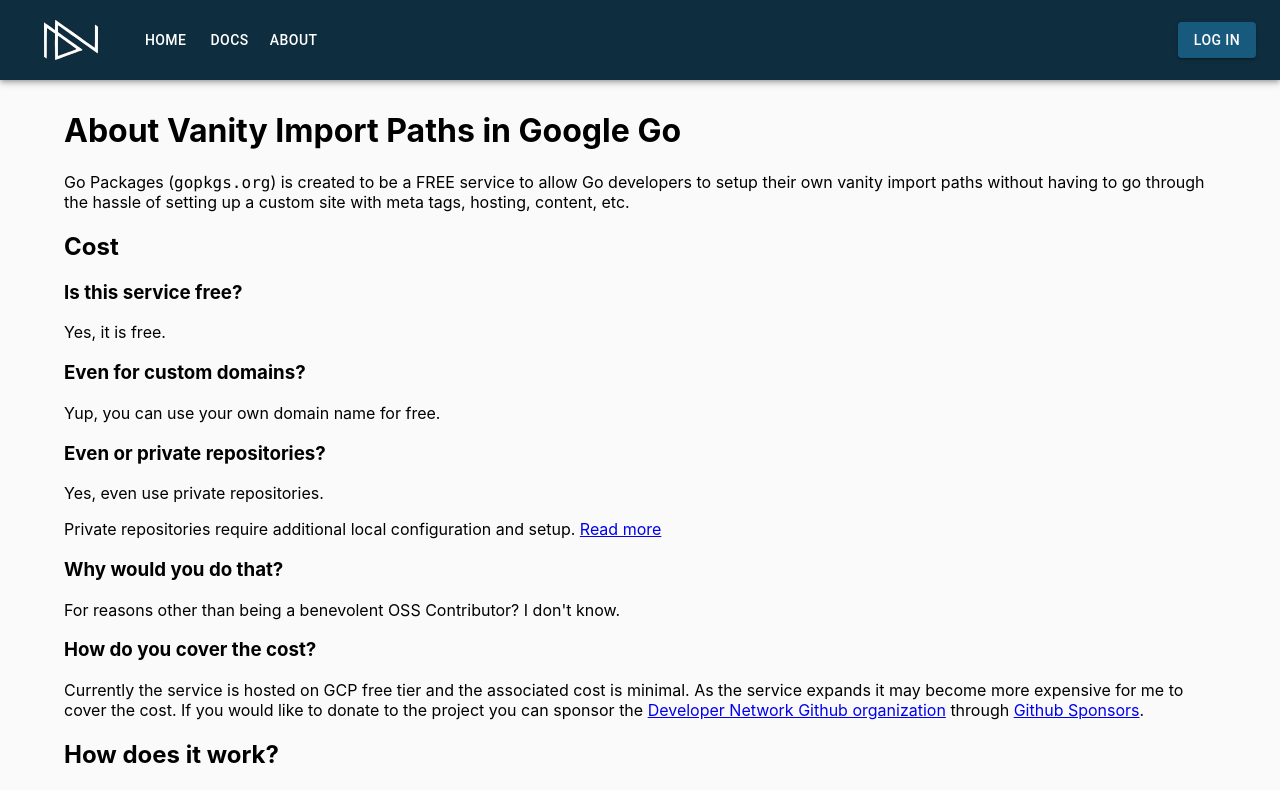
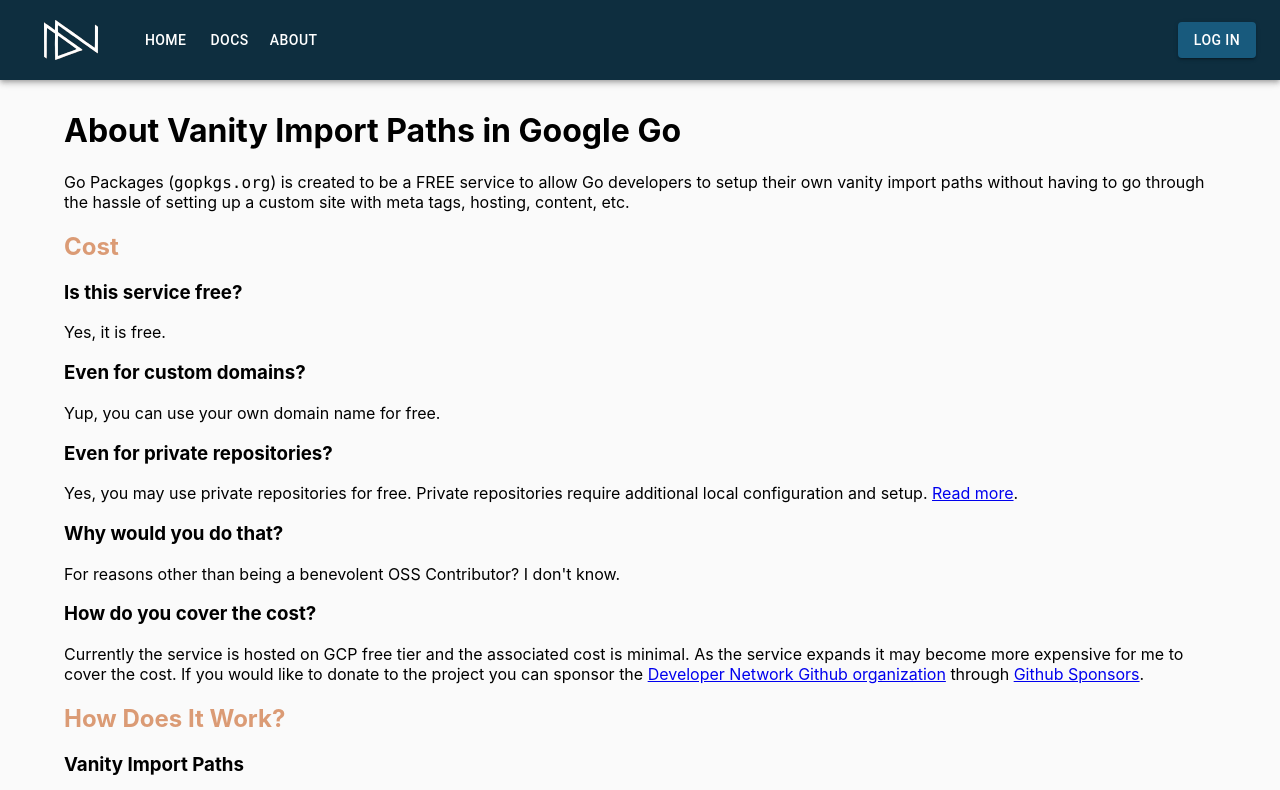
Before and after one commit to devnw/gopkgs-client, a React (Create React App) app: page /about in a window 1280 px wide. Shown: the top 790 px of the page. Built offline with nearby package versions, Linux system fonts and the light colour scheme.

Commit message:
adding json example for faq

```diff
--- a/src/components/Mods/AddModule.js
+++ b/src/components/Mods/AddModule.js
@@ -73,7 +73,7 @@
         <Typography variant="h2">Add Module</Typography>
         <Grid
           container
-          spacing={{ xs: 1, sm: 2}}
+          spacing={{ xs: 1, sm: 1}}
           sx={{ padding: "10px" }}
           alignItems="center"
           justify="center"
@@ -103,7 +103,7 @@
               </Select>
             </FormControl>
           </Grid>
-          <Grid item xs={9} s={9} md={5}>
+          <Grid item xs={6} s={8} md={5}>
             <TextField
               required
               fullWidth
@@ -113,10 +113,11 @@
               onChange={handleModuleChange}
             />
           </Grid>
-          <Grid item xs={2} s={3} md={1}>
+          <Grid item xs={6} s={4} md={1}>
             <Select
               labelId="demo-select-small"
               id="demo-select-small"
+              fullWidth
               value={type}
               onChange={handleVCSChange}
             >
--- /dev/null
+++ b/src/content/faq.json
@@ -0,0 +1,36 @@
+[{
+  "heading": "Cost",
+  "questions": [{
+      "question": "Is this service free?",
+      "answer": "Yes, it is free.",
+      "additionalInfo": ""
+    },
+    {
+      "question": "Even for custom domains?",
+      "answer": "Yup, you can use your own domain name for free.",
+      "additionalInfo": ""
+    },
+    {
+      "question": "Even for private repositories?",
+      "answer": "Yes, you may use private repositories for free. Private repositories require additional local configuration and setup. <a href='/docs/'>Read more</a>.",
+      "additionalInfo": ""
+    },
+    {
+      "question": "Why would you do that?",
+      "answer": "For reasons other than being a benevolent OSS Contributor? I don't know.",
+      "additionalInfo": ""
+    },
+    {
+      "question": "How do you cover the cost?",
+      "answer": "Currently the service is hosted on GCP free tier and the associated cost is minimal. As the service expands it may become more expensive for me to cover the cost. If you would like to donate to the project you can sponsor the <a href='https://github.com/devnw' target='_blank' rel='noopener noreferrer'>Developer Network Github organization</a> through <a href='https://github.com/sponsors/devnw' target='_blank' rel='noopener noreferrer'>Github Sponsors</a>.",
+      "additionalInfo": ""
+    }
+  ]
+}, {
+  "heading": "How Does It Work?",
+  "questions": [{
+    "question": "Vanity Import Paths",
+    "answer": "Vanity Import paths were added to the go get command to allow for pointing to the version control repository of a package rather than using an import path that <b>was</b> the version control repository.",
+    "additionalInfo": ""
+  }]
+}]
--- a/src/pages/About/About.js
+++ b/src/pages/About/About.js
@@ -1,13 +1,43 @@
 import React from "react";
+import data from "../../content/faq.json";
 import { Container } from "@mui/material";
-
-import Markdown from "../../components/Markdown";
-import about from "./About.md";
+import "./About.scss";
 
 const About = () => {
+
+  const aboutInfo = data.map((ele, idx) => {
+    const qa = ele.questions.map((el, ix) => {
+      return (
+        <div key={ix}>
+          <h3>{el.question}</h3>
+          <p dangerouslySetInnerHTML={{__html: el.answer}}></p>  {/* fyi - this is fine, it's static content */}
+        </div>
+      );
+    });
+
+    return (
+      <div key={idx}>
+        <h2 className='about-heading'>{ele.heading}</h2>
+        {qa}
+      </div>
+    );
+  })
+
   return (
     <Container sx={{ padding: "10px" }}>
-      <Markdown key="ABOUT" md={about} />
+      <h1>
+        About Vanity Import Paths in Google Go
+      </h1>
+      <p>
+        Go Packages (<code>gopkgs.org</code>) is created to be a FREE service to allow Go developers to setup their own vanity import paths without having to go through the hassle of setting up a custom site with meta tags, hosting, content, etc.
+      </p>
+
+      <div>
+        {aboutInfo}
+      </div>
+
+
+
     </Container>
   );
 };
--- /dev/null
+++ b/src/pages/About/About.scss
@@ -0,0 +1,3 @@
+.about-heading {
+  color: #db9b75;
+}
```
